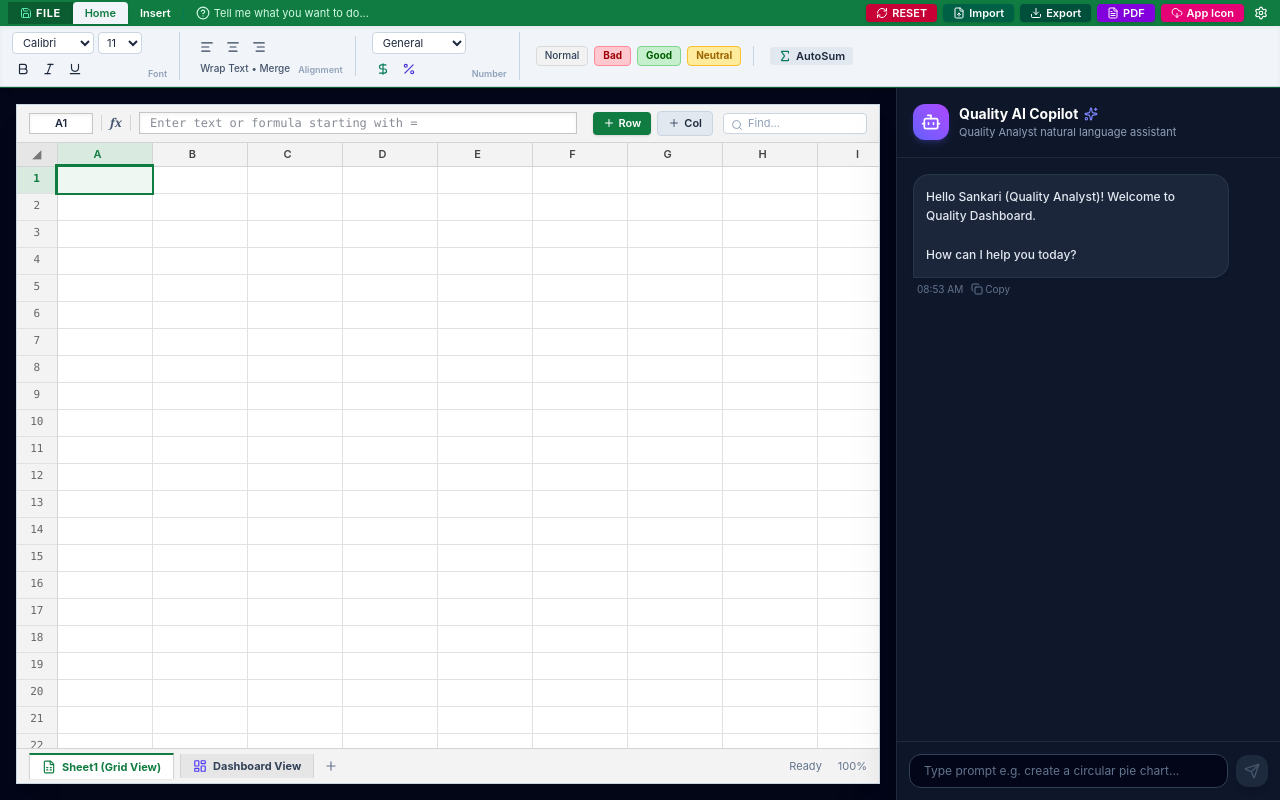
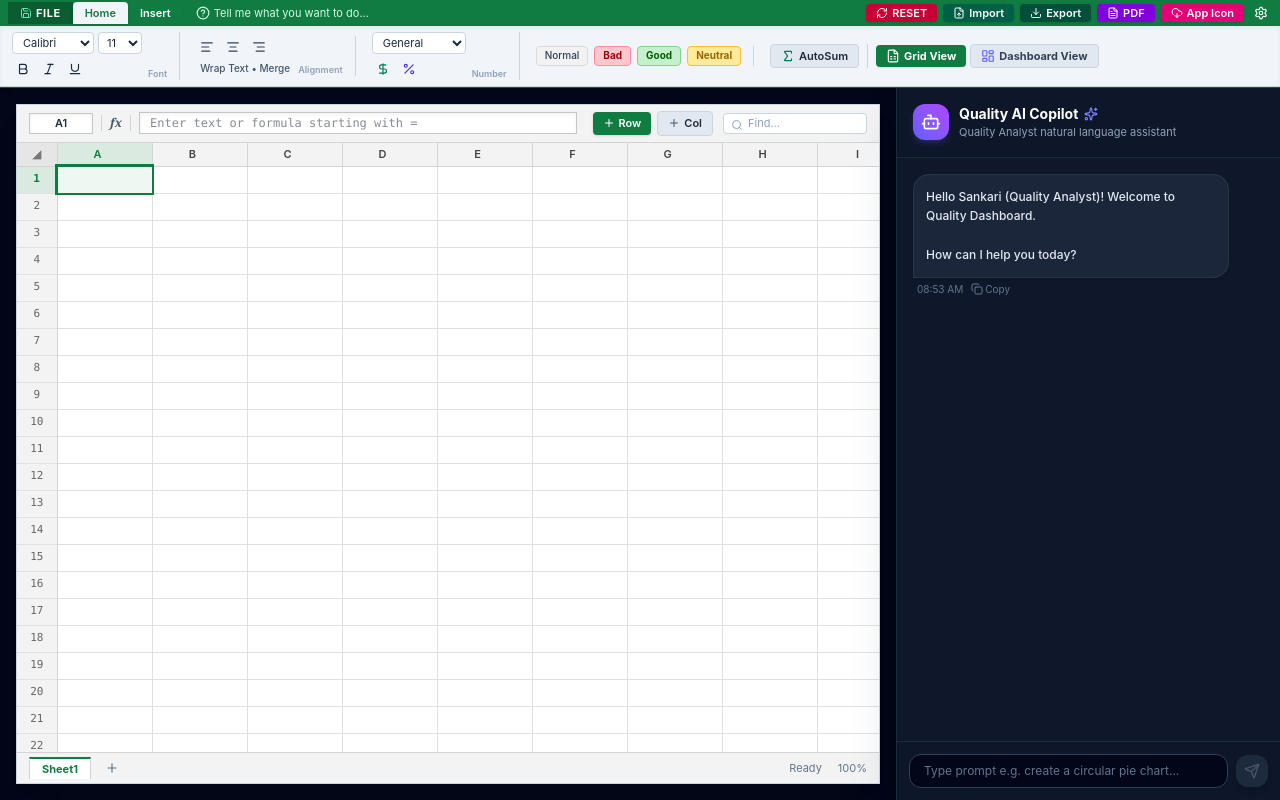
Before and after one commit to BalajeP/ExcelSpreadsheet_with_AI-Prompt, a React (Vite) app: page / in a window 1280 px wide. Built offline with nearby package versions, Linux system fonts and the light colour scheme.

Commit message:
Place Grid View and Dashboard View buttons right next to AutoSum in the Home ribbon toolbar row

```diff
--- a/src/App.tsx
+++ b/src/App.tsx
@@ -236,8 +236,6 @@ export const App: React.FC = () => {
                 setActiveTab('sheet');
               }}
               onSelectCell={setActiveCellLocation}
-              onSwitchTab={setActiveTab}
-              activeTab={activeTab}
               highlightCondition={highlightCondition}
             />
           ) : (
@@ -246,8 +244,6 @@ export const App: React.FC = () => {
               widgets={widgets}
               onUpdateWidgets={setWidgets}
               onAddSamplePieChart={handleAddSamplePieChart}
-              onSwitchTab={setActiveTab}
-              activeTab={activeTab}
             />
           )}
         </main>
--- a/src/components/DashboardView.tsx
+++ b/src/components/DashboardView.tsx
@@ -13,7 +13,7 @@ import {
 } from 'chart.js';
 import { Pie, Doughnut, Bar, Line } from 'react-chartjs-2';
 import type { SheetData, DashboardWidget } from '../types';
-import { Trash2, TrendingUp, Layers, Plus, FileSpreadsheet, LayoutDashboard } from 'lucide-react';
+import { Trash2, TrendingUp, Layers, Plus } from 'lucide-react';
 
 ChartJS.register(
   ArcElement,
@@ -32,8 +32,6 @@ interface DashboardViewProps {
   widgets: DashboardWidget[];
   onUpdateWidgets: (widgets: DashboardWidget[]) => void;
   onAddSamplePieChart: () => void;
-  onSwitchTab?: (tab: 'sheet' | 'dashboard') => void;
-  activeTab?: 'sheet' | 'dashboard';
 }
 
 export const DashboardView: React.FC<DashboardViewProps> = ({
@@ -41,8 +39,6 @@ export const DashboardView: React.FC<DashboardViewProps> = ({
   widgets,
   onUpdateWidgets,
   onAddSamplePieChart,
-  onSwitchTab,
-  activeTab = 'dashboard',
 }) => {
   const handleDeleteWidget = (id: string) => {
     onUpdateWidgets(widgets.filter((w) => w.id !== id));
@@ -139,10 +135,9 @@ export const DashboardView: React.FC<DashboardViewProps> = ({
   };
 
   return (
-    <div className="flex flex-col h-full bg-slate-950 rounded-2xl border border-slate-800 shadow-2xl overflow-hidden">
     <div
       id="dashboard-print-container"
-        className="p-6 flex-1 overflow-auto text-slate-100 flex flex-col gap-6"
+      className="p-6 bg-slate-950 text-slate-100 min-h-full rounded-2xl border border-slate-800 shadow-2xl flex flex-col gap-6"
     >
       {/* Dashboard Top Header */}
       <div className="flex flex-wrap items-center justify-between gap-4 border-b border-slate-800 pb-4">
@@ -158,7 +153,7 @@ export const DashboardView: React.FC<DashboardViewProps> = ({
 
         <button
           onClick={onAddSamplePieChart}
-            className="flex items-center gap-1.5 px-3.5 py-2 bg-gradient-to-r from-indigo-600 to-purple-600 hover:from-indigo-500 hover:to-purple-500 text-white text-xs font-semibold rounded-xl shadow-md shadow-indigo-600/20 transition cursor-pointer"
+          className="flex items-center gap-1.5 px-3.5 py-2 bg-gradient-to-r from-indigo-600 to-purple-600 hover:from-indigo-500 hover:to-purple-500 text-white text-xs font-semibold rounded-xl shadow-md shadow-indigo-600/20 transition"
         >
           <Plus className="w-4 h-4" />
           Add Pie Chart
@@ -175,7 +170,7 @@ export const DashboardView: React.FC<DashboardViewProps> = ({
           </p>
           <button
             onClick={onAddSamplePieChart}
-              className="px-4 py-2 bg-indigo-600 text-white text-xs font-semibold rounded-lg shadow cursor-pointer"
+            className="px-4 py-2 bg-indigo-600 text-white text-xs font-semibold rounded-lg shadow"
           >
             Create First Pie Chart
           </button>
@@ -251,42 +246,5 @@ export const DashboardView: React.FC<DashboardViewProps> = ({
         </div>
       )}
     </div>
-
-      {/* Excel Bottom Status Bar (Grid View & Dashboard View Tabs at Bottom!) */}
-      <div className="px-3 py-1.5 bg-[#f3f3f3] border-t border-[#d4d4d4] text-[11px] text-slate-600 flex items-center justify-between select-none">
-        <div className="flex items-center gap-1.5">
-          {/* Sheet1 (Grid View) Tab */}
-          <button
-            onClick={() => onSwitchTab && onSwitchTab('sheet')}
-            className={`flex items-center gap-1.5 px-3 py-1 font-bold text-[11px] cursor-pointer transition border-x border-[#d4d4d4] ${
-              activeTab === 'sheet'
-                ? 'bg-white border-t-2 border-t-[#107c41] text-[#107c41] shadow-xs'
-                : 'bg-[#e6e6e6] hover:bg-white text-slate-700'
-            }`}
-          >
-            <FileSpreadsheet className="w-3.5 h-3.5" />
-            Sheet1 (Grid View)
-          </button>
-
-          {/* Dashboard View Tab */}
-          <button
-            onClick={() => onSwitchTab && onSwitchTab('dashboard')}
-            className={`flex items-center gap-1.5 px-3 py-1 font-bold text-[11px] cursor-pointer transition border-x border-[#d4d4d4] ${
-              activeTab === 'dashboard'
-                ? 'bg-white border-t-2 border-t-[#107c41] text-[#107c41] shadow-xs'
-                : 'bg-[#e6e6e6] hover:bg-white text-slate-700'
-            }`}
-          >
-            <LayoutDashboard className="w-3.5 h-3.5 text-indigo-600" />
-            Dashboard View
-          </button>
-        </div>
-
-        <div className="flex items-center gap-4 text-[11px] text-slate-500">
-          <span>Ready</span>
-          <span>100%</span>
-        </div>
-      </div>
-    </div>
   );
 };
--- a/src/components/HeaderToolbar.tsx
+++ b/src/components/HeaderToolbar.tsx
@@ -29,7 +29,8 @@ import {
   CheckCircle2,
   FolderDown,
   Info,
-  FileSpreadsheet
+  FileSpreadsheet,
+  LayoutDashboard
 } from 'lucide-react';
 import type { SheetData } from '../types';
 import { ExportService } from '../services/exportService';
@@ -64,6 +65,8 @@ interface HeaderToolbarProps {
 }
 
 export const HeaderToolbar: React.FC<HeaderToolbarProps> = ({
+  activeTab,
+  setActiveTab,
   sheetData,
   onImport,
   onExportPdf,
@@ -179,7 +182,7 @@ export const HeaderToolbar: React.FC<HeaderToolbarProps> = ({
           {/* RESET Button */}
           <button
             onClick={onResetData}
-            className="flex items-center gap-1 px-2.5 py-0.5 bg-rose-700 hover:bg-rose-800 text-white text-[11px] font-semibold rounded transition shadow-sm"
+            className="flex items-center gap-1 px-2.5 py-0.5 bg-rose-700 hover:bg-rose-800 text-white text-[11px] font-semibold rounded transition shadow-sm cursor-pointer"
             title="Reset Sheet to Original State"
           >
             <RefreshCw className="w-3 h-3" />
@@ -201,7 +204,7 @@ export const HeaderToolbar: React.FC<HeaderToolbarProps> = ({
           {/* Export Excel Button */}
           <button
             onClick={() => ExportService.exportToExcel(sheetData)}
-            className="flex items-center gap-1 px-2.5 py-0.5 bg-emerald-900 hover:bg-emerald-950 text-white text-[11px] font-semibold rounded transition shadow-sm"
+            className="flex items-center gap-1 px-2.5 py-0.5 bg-emerald-900 hover:bg-emerald-950 text-white text-[11px] font-semibold rounded transition shadow-sm cursor-pointer"
             title="Export Excel .xlsx"
           >
             <Download className="w-3 h-3" />
@@ -211,7 +214,7 @@ export const HeaderToolbar: React.FC<HeaderToolbarProps> = ({
           {/* Export PDF Button */}
           <button
             onClick={onExportPdf}
-            className="flex items-center gap-1 px-2.5 py-0.5 bg-purple-700 hover:bg-purple-800 text-white text-[11px] font-semibold rounded transition shadow-sm"
+            className="flex items-center gap-1 px-2.5 py-0.5 bg-purple-700 hover:bg-purple-800 text-white text-[11px] font-semibold rounded transition shadow-sm cursor-pointer"
             title="Export PDF"
           >
             <FileText className="w-3 h-3" />
@@ -222,7 +225,7 @@ export const HeaderToolbar: React.FC<HeaderToolbarProps> = ({
           {!isAppInstalled && (
             <button
               onClick={handleInstallPwa}
-              className="flex items-center gap-1 px-2.5 py-0.5 bg-pink-600 hover:bg-pink-700 text-white text-[11px] font-semibold rounded transition shadow-sm"
+              className="flex items-center gap-1 px-2.5 py-0.5 bg-pink-600 hover:bg-pink-700 text-white text-[11px] font-semibold rounded transition shadow-sm cursor-pointer"
               title="Install App Icon"
             >
               <DownloadCloud className="w-3 h-3" />
@@ -233,7 +236,7 @@ export const HeaderToolbar: React.FC<HeaderToolbarProps> = ({
           {/* Settings */}
           <button
             onClick={onOpenSettings}
-            className="p-1 hover:bg-emerald-700 rounded transition text-white"
+            className="p-1 hover:bg-emerald-700 rounded transition text-white cursor-pointer"
             title="Settings"
           >
             <SettingsIcon className="w-3.5 h-3.5" />
@@ -393,16 +396,45 @@ export const HeaderToolbar: React.FC<HeaderToolbarProps> = ({
             </button>
           </div>
 
-          {/* Editing / AutoSum Group */}
-          <div className="flex items-center gap-1">
+          {/* Editing / AutoSum Group & View Switcher (Grid View & Dashboard right next to AutoSum in this row!) */}
+          <div className="flex items-center gap-2">
             <button
               onClick={onAutoSum}
-              className="flex items-center gap-1 px-2 py-0.5 bg-slate-200 hover:bg-slate-300 rounded text-slate-800 font-semibold text-[11px] transition cursor-pointer"
+              className="flex items-center gap-1 px-2.5 py-1 bg-slate-200 hover:bg-slate-300 rounded text-slate-800 font-semibold text-[11px] transition cursor-pointer border border-slate-300"
               title="Insert AutoSum =SUM()"
             >
               <Sigma className="w-3.5 h-3.5 text-emerald-700" />
               AutoSum
             </button>
+
+            {/* Grid View & Dashboard View right next to AutoSum! */}
+            <div className="flex items-center gap-1 border-l border-slate-300 pl-2">
+              <button
+                onClick={() => setActiveTab('sheet')}
+                className={`px-2.5 py-1 rounded text-[11px] font-bold flex items-center gap-1 transition cursor-pointer ${
+                  activeTab === 'sheet'
+                    ? 'bg-[#107c41] text-white shadow-xs'
+                    : 'bg-slate-200 hover:bg-slate-300 text-slate-700 border border-slate-300'
+                }`}
+                title="Switch to Spreadsheet Grid View"
+              >
+                <FileSpreadsheet className="w-3.5 h-3.5" />
+                Grid View
+              </button>
+
+              <button
+                onClick={() => setActiveTab('dashboard')}
+                className={`px-2.5 py-1 rounded text-[11px] font-bold flex items-center gap-1 transition cursor-pointer ${
+                  activeTab === 'dashboard'
+                    ? 'bg-indigo-600 text-white shadow-xs'
+                    : 'bg-slate-200 hover:bg-slate-300 text-slate-700 border border-slate-300'
+                }`}
+                title="Switch to Executive Analytics Dashboard"
+              >
+                <LayoutDashboard className="w-3.5 h-3.5 text-indigo-500" />
+                Dashboard View
+              </button>
+            </div>
           </div>
         </div>
       ) : (
--- a/src/components/SpreadsheetGrid.tsx
+++ b/src/components/SpreadsheetGrid.tsx
@@ -1,14 +1,12 @@
 import React, { useState, useMemo, useEffect, useRef } from 'react';
 import type { SheetData, GridRow, ColumnMeta } from '../types';
-import { Plus, Trash2, Search, Check, FileSpreadsheet, LayoutDashboard } from 'lucide-react';
+import { Plus, Trash2, Search, Check } from 'lucide-react';
 
 interface SpreadsheetGridProps {
   sheetData: SheetData;
   onUpdateSheetData: (updatedSheet: SheetData) => void;
   onImport?: (importedSheet: SheetData) => void;
   onSelectCell?: (cellInfo: { rowIndex: number; colKey: string; style?: any; raw?: string | number }) => void;
-  onSwitchTab?: (tab: 'sheet' | 'dashboard') => void;
-  activeTab?: 'sheet' | 'dashboard';
   highlightCondition?: {
     column: string;
     operator: '>' | '<' | '==' | 'contains';
@@ -21,8 +19,6 @@ export const SpreadsheetGrid: React.FC<SpreadsheetGridProps> = ({
   sheetData,
   onUpdateSheetData,
   onSelectCell,
-  onSwitchTab,
-  activeTab = 'sheet',
   highlightCondition,
 }) => {
   const gridContainerRef = useRef<HTMLDivElement>(null);
@@ -85,7 +81,7 @@ export const SpreadsheetGrid: React.FC<SpreadsheetGridProps> = ({
 
   // Handle Keyboard Navigation (Tab, Enter, Shift+Tab, Shift+Enter, Arrow Keys)
   const handleKeyDown = (e: React.KeyboardEvent) => {
-    if (editingCell) return;
+    if (editingCell) return; // Don't intercept arrow keys while editing inside input
 
     const numRows = sheetData.rows.length;
     const numCols = sheetData.columns.length;
@@ -95,9 +91,11 @@ export const SpreadsheetGrid: React.FC<SpreadsheetGridProps> = ({
       e.preventDefault();
       setSelectionMode('cell');
       if (e.shiftKey) {
+        // Shift + Tab -> Move Left
         const prevColIndex = Math.max(0, currentColIndex - 1);
         setSelectedCell({ rowIndex: selectedCell.rowIndex, colKey: sheetData.columns[prevColIndex].key });
       } else {
+        // Tab -> Move Right
         const nextColIndex = Math.min(numCols - 1, currentColIndex + 1);
         setSelectedCell({ rowIndex: selectedCell.rowIndex, colKey: sheetData.columns[nextColIndex].key });
       }
@@ -105,9 +103,11 @@ export const SpreadsheetGrid: React.FC<SpreadsheetGridProps> = ({
       e.preventDefault();
       setSelectionMode('cell');
       if (e.shiftKey) {
+        // Shift + Enter -> Move Up
         const prevRowIndex = Math.max(0, selectedCell.rowIndex - 1);
         setSelectedCell({ rowIndex: prevRowIndex, colKey: selectedCell.colKey });
       } else {
+        // Enter -> Move Down
         const nextRowIndex = Math.min(numRows - 1, selectedCell.rowIndex + 1);
         setSelectedCell({ rowIndex: nextRowIndex, colKey: selectedCell.colKey });
       }
@@ -331,14 +331,14 @@ export const SpreadsheetGrid: React.FC<SpreadsheetGridProps> = ({
         <div className="flex items-center gap-1.5 ml-2">
           <button
             onClick={handleAddRow}
-            className="flex items-center gap-1 px-2.5 py-1 bg-[#107c41] hover:bg-[#0e6e39] text-white text-[11px] font-semibold rounded shadow-sm transition cursor-pointer"
+            className="flex items-center gap-1 px-2.5 py-1 bg-[#107c41] hover:bg-[#0e6e39] text-white text-[11px] font-semibold rounded shadow-sm transition"
           >
             <Plus className="w-3 h-3" />
             Row
           </button>
           <button
             onClick={handleAddColumn}
-            className="flex items-center gap-1 px-2.5 py-1 bg-slate-200 hover:bg-slate-300 text-slate-800 text-[11px] font-semibold rounded border border-slate-300 transition cursor-pointer"
+            className="flex items-center gap-1 px-2.5 py-1 bg-slate-200 hover:bg-slate-300 text-slate-800 text-[11px] font-semibold rounded border border-slate-300 transition"
           >
             <Plus className="w-3 h-3 text-slate-600" />
             Col
@@ -440,7 +440,7 @@ export const SpreadsheetGrid: React.FC<SpreadsheetGridProps> = ({
 
               return (
                 <tr key={rowIndex} className="hover:bg-[#f5f5f5] transition-colors group">
-                  {/* Row Number Header (1, 2, 3...) */}
+                  {/* Row Number Header (1, 2, 3...) - Click selects entire row! */}
                   <td
                     onClick={() => handleSelectRow(rowIndex)}
                     className={`w-10 px-2 py-1 text-center font-mono text-[11px] border-r border-[#d4d4d4] select-none cursor-pointer transition ${
@@ -537,36 +537,14 @@ export const SpreadsheetGrid: React.FC<SpreadsheetGridProps> = ({
         </table>
       </div>
 
-      {/* 3. Excel Bottom Status Bar (Grid View & Dashboard View Tabs at Bottom!) */}
+      {/* 3. Excel Bottom Status Bar (Sheet1, +, Ready, Zoom) */}
       <div className="px-3 py-1 bg-[#f3f3f3] border-t border-[#d4d4d4] text-[11px] text-slate-600 flex items-center justify-between select-none">
-        <div className="flex items-center gap-1.5">
-          {/* Sheet1 (Grid View) Tab */}
-          <button
-            onClick={() => onSwitchTab && onSwitchTab('sheet')}
-            className={`flex items-center gap-1.5 px-3 py-1 font-bold text-[11px] cursor-pointer transition border-x border-[#d4d4d4] ${
-              activeTab === 'sheet'
-                ? 'bg-white border-t-2 border-t-[#107c41] text-[#107c41] shadow-xs'
-                : 'bg-[#e6e6e6] hover:bg-white text-slate-700'
-            }`}
-          >
-            <FileSpreadsheet className="w-3.5 h-3.5" />
-            Sheet1 (Grid View)
-          </button>
-
-          {/* Dashboard View Tab */}
-          <button
-            onClick={() => onSwitchTab && onSwitchTab('dashboard')}
-            className={`flex items-center gap-1.5 px-3 py-1 font-bold text-[11px] cursor-pointer transition border-x border-[#d4d4d4] ${
-              activeTab === 'dashboard'
-                ? 'bg-white border-t-2 border-t-[#107c41] text-[#107c41] shadow-xs'
-                : 'bg-[#e6e6e6] hover:bg-white text-slate-700'
-            }`}
-          >
-            <LayoutDashboard className="w-3.5 h-3.5 text-indigo-600" />
-            Dashboard View
-          </button>
-
-          <button onClick={handleAddColumn} className="p-1 hover:bg-slate-200 rounded text-slate-500" title="Add Sheet">
+        <div className="flex items-center gap-3">
+          {/* Active Sheet Tab */}
+          <div className="flex items-center bg-white border-t-2 border-t-[#107c41] border-x border-[#d4d4d4] px-3 py-0.5 font-bold text-[#107c41] text-[11px]">
+            Sheet1
+          </div>
+          <button onClick={handleAddColumn} className="p-0.5 hover:bg-slate-200 rounded text-slate-500" title="Add Sheet">
             <Plus className="w-3.5 h-3.5" />
           </button>
         </div>
```
Lines whose indentation alone changed are shown as unchanged.
